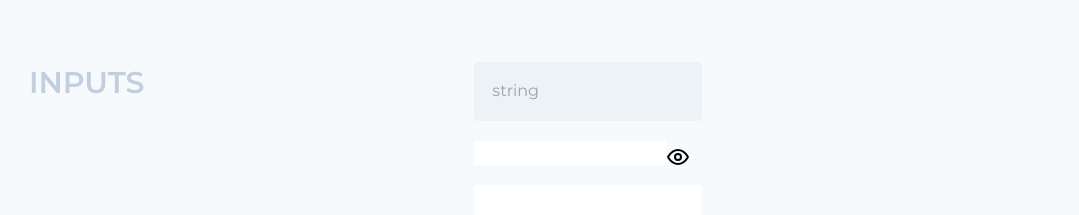
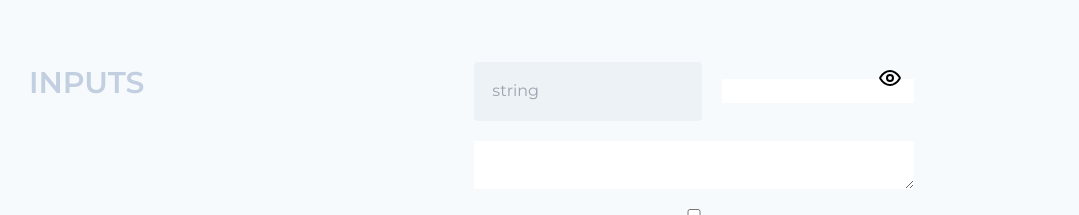
Before and after one commit to Nataliasem/loaderdata_spa, a Vue app: page /admin/ui-kit in a window 1280 px wide. Shown: the part 880-1095 px from the top of the page, without its empty margins (3-1082 px from the left). Built offline with nearby package versions, Linux system fonts and the light colour scheme.

Commit message:
wip инпут пароля

```diff
--- a/src/pages/admin/ui-kit.vue
+++ b/src/pages/admin/ui-kit.vue
@@ -107,8 +107,10 @@
 
         <!-- ИНПУТЫ -->
         <div class="flex flex-col space-y-5">
-          <ld-input />
-          <ld-password />
+          <div class="flex space-x-5">
+            <ld-input />
+            <ld-password />
+          </div>
           <ld-textarea />
           <ld-checkbox />
           <ld-radiobutton />
```
